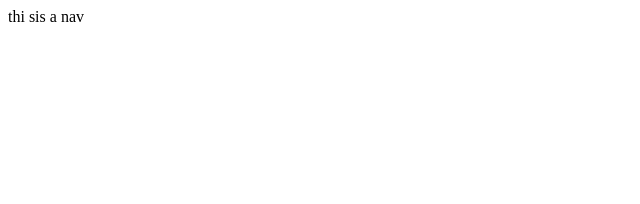
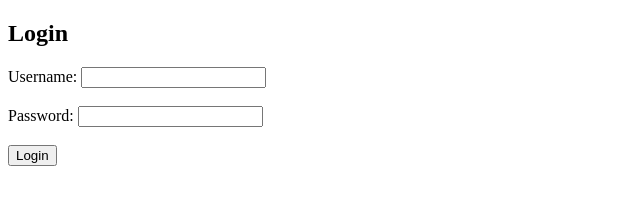
Before and after one commit to BhanuTeja76/DBS, a plain HTML site: page index.html in a window 1280 px wide. Shown: the whole page, without its empty margins (0-640 px from the left). Drawn offline with Linux system fonts and the light colour scheme.

Commit message:
third commit

```diff
--- a/index.html
+++ b/index.html
@@ -1,12 +1,20 @@
-
 <!DOCTYPE html>
 <html lang="en">
 <head>
     <meta charset="UTF-8">
     <meta name="viewport" content="width=device-width, initial-scale=1.0">
-    <title>Hello DBS</title>
+    <title>Login Form</title>
 </head>
 <body>
-    <nav>thi sis a nav</nav>
+    <h2>Login</h2>
+    <form action="#">
+        <label for="username">Username:</label>
+        <input type="text" id="username" name="username" required>
+        <br><br>
+        <label for="password">Password:</label>
+        <input type="password" id="password" name="password" required>
+        <br><br>
+        <button type="submit">Login</button>
+    </form>
 </body>
 </html>
```
